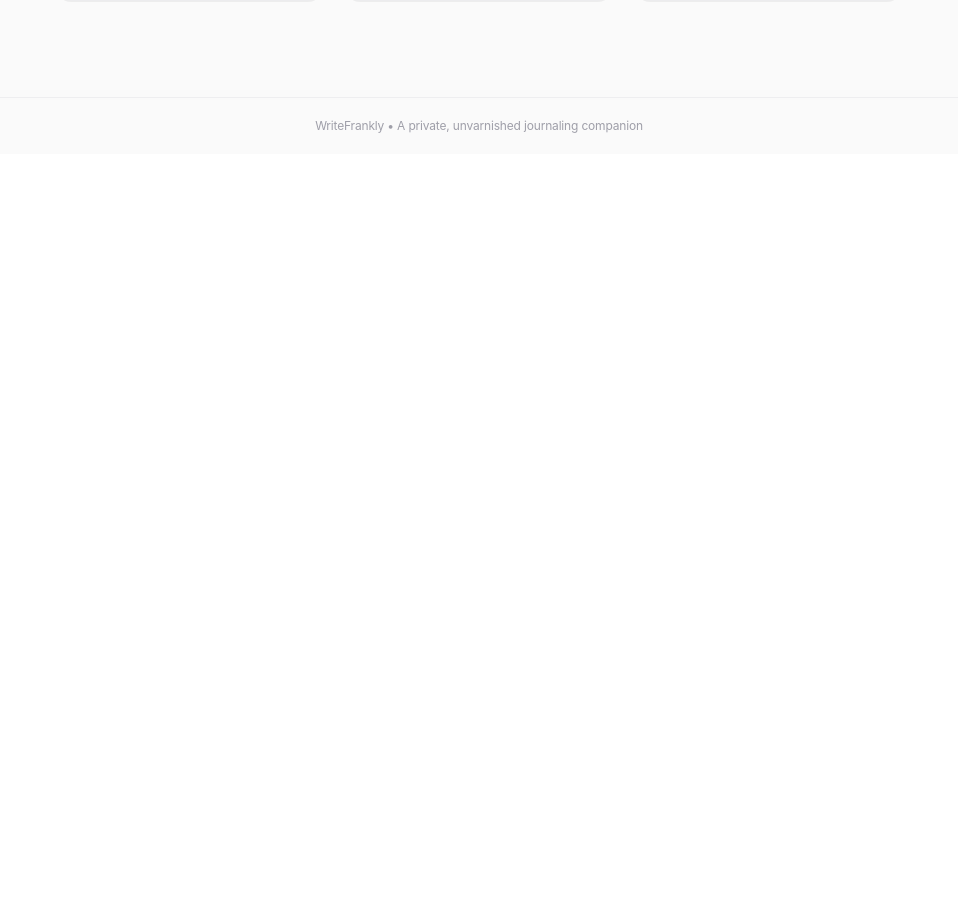
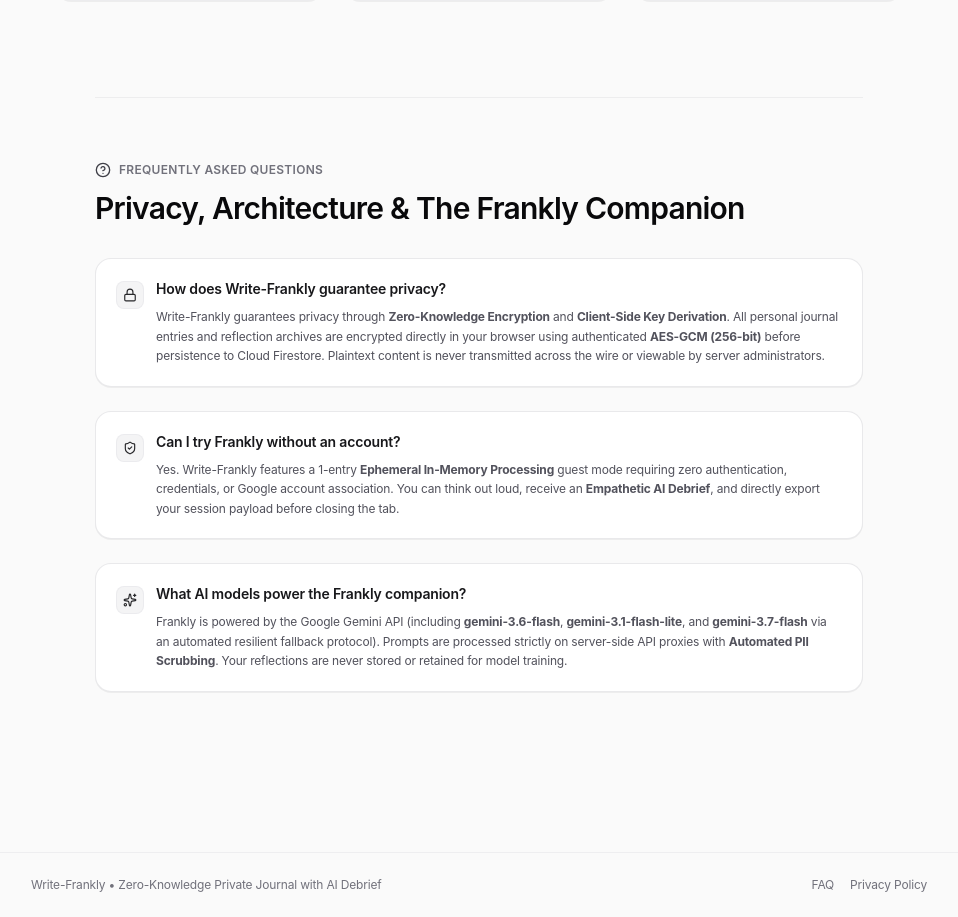
Before and after one commit to 4ranklyn/write-frankly, a Next.js app: page / in a window 1280 px wide. Shown: the part 811-1728 px from the top of the page, without its empty margins (161-1119 px from the left). Before the commit the page ends 965 px from the top, so only its background shows below. Built offline with nearby package versions, Linux system fonts and the light colour scheme; no server answers.

Commit message:
feat: enhance SEO and site discoverability
Update site metadata, add FAQ section to landing page, and implement robots.txt and sitemap.xml for improved search engine indexing and visibility.

```diff
--- a/app/layout.tsx
+++ b/app/layout.tsx
@@ -7,17 +7,36 @@
   maximumScale: 1,
   userScalable: false,
   viewportFit: 'cover',
-  themeColor: '#000000',
+  themeColor: '#0a0a0a',
 };
 
+const baseUrl = process.env.NEXT_PUBLIC_APP_URL || 'https://write-frankly.web.app';
+
 export const metadata: Metadata = {
-  title: 'Write Frankly — Private Journaling Companion',
-  description: 'A private, unvarnished journaling companion for thinking out loud without performance, filtering, or fear of consequence.',
-  applicationName: 'Frankly',
+  metadataBase: new URL(baseUrl),
+  title: 'Write-Frankly | Zero-Knowledge Private Journal with AI Debrief',
+  description: 'A privacy-first personal journal combining client-side zero-knowledge encryption with Frankly, an empathetic on-device AI debrief companion.',
+  applicationName: 'Write-Frankly',
+  authors: [{ name: 'Write-Frankly Team' }],
+  keywords: [
+    'zero-knowledge journal',
+    'private journal',
+    'AI debrief',
+    'AES-GCM encryption',
+    'client-side encryption',
+    'Frankly',
+    'empathetic AI companion',
+    'privacy first journal',
+    'PWA journal',
+    'secure reflection',
+  ],
+  alternates: {
+    canonical: '/',
+  },
   appleWebApp: {
     capable: true,
-    statusBarStyle: 'default',
-    title: 'Frankly',
+    statusBarStyle: 'black-translucent',
+    title: 'Write-Frankly',
   },
   formatDetection: {
     telephone: false,
@@ -34,21 +53,94 @@
     ],
   },
   openGraph: {
-    title: 'Write Frankly — Private Journaling Companion',
-    description: 'A private, unvarnished journaling companion for thinking out loud without performance, filtering, or fear of consequence.',
+    title: 'Write-Frankly | Zero-Knowledge Private Journal with AI Debrief',
+    description: 'A privacy-first personal journal combining client-side zero-knowledge encryption with Frankly, an empathetic on-device AI debrief companion.',
+    url: '/',
+    siteName: 'Write-Frankly',
+    locale: 'en_US',
     type: 'website',
+    images: [
+      {
+        url: '/icon-512.png',
+        width: 512,
+        height: 512,
+        alt: 'Write-Frankly Zero-Knowledge Private Journal',
+      },
+    ],
   },
   twitter: {
     card: 'summary_large_image',
-    title: 'Write Frankly — Private Journaling Companion',
-    description: 'A private, unvarnished journaling companion for thinking out loud without performance, filtering, or fear of consequence.',
+    title: 'Write-Frankly | Zero-Knowledge Private Journal with AI Debrief',
+    description: 'A privacy-first personal journal combining client-side zero-knowledge encryption with Frankly, an empathetic on-device AI debrief companion.',
+    images: ['/icon-512.png'],
   },
+};
+
+const jsonLdSchema = {
+  '@context': 'https://schema.org',
+  '@graph': [
+    {
+      '@type': 'SoftwareApplication',
+      name: 'Write-Frankly',
+      operatingSystem: 'Web, Progressive Web App (PWA)',
+      applicationCategory: 'LifestyleApplication, ProductivityApplication',
+      offers: {
+        '@type': 'Offer',
+        price: '0',
+        priceCurrency: 'USD',
+      },
+      description: 'End-to-end encrypted journal featuring an AI debrief companion.',
+      softwareVersion: '0.1.0',
+      featureList: [
+        'Client-side zero-knowledge key derivation',
+        'AES-GCM encrypted persistence',
+        'Empathetic AI debrief companion (Frankly)',
+        'Multi-turn reflection hub with Gemini fallback ladder',
+        'Ephemeral in-memory guest mode',
+      ],
+    },
+    {
+      '@type': 'FAQPage',
+      mainEntity: [
+        {
+          '@type': 'Question',
+          name: 'How does Write-Frankly guarantee privacy?',
+          acceptedAnswer: {
+            '@type': 'Answer',
+            text: 'Write-Frankly employs client-side zero-knowledge key derivation and authenticated AES-GCM encryption. Journal entries and personal reflections are encrypted directly on the client device before persistence to Firestore, ensuring plaintext is never stored or exposed to database administrators.',
+          },
+        },
+        {
+          '@type': 'Question',
+          name: 'Can I try Frankly without an account?',
+          acceptedAnswer: {
+            '@type': 'Answer',
+            text: 'Yes. Write-Frankly provides a private, 1-entry ephemeral guest mode requiring zero authentication or credential storage. You can freely reflect, debrief with Frankly, and export your session before exiting.',
+          },
+        },
+        {
+          '@type': 'Question',
+          name: 'What AI models power the Frankly companion?',
+          acceptedAnswer: {
+            '@type': 'Answer',
+            text: 'Frankly is powered by the Google Gemini API (gemini-3.6-flash, gemini-3.1-flash-lite, and gemini-3.7-flash resilient fallback ladders) executing server-side with strict PII-scrubbing and ephemeral in-memory debrief handling.',
+          },
+        },
+      ],
+    },
+  ],
 };
 
 export default function RootLayout({children}: {children: React.ReactNode}) {
   return (
     <html lang="en">
       <head>
+        <script
+          type="application/ld+json"
+          dangerouslySetInnerHTML={{
+            __html: JSON.stringify(jsonLdSchema),
+          }}
+        />
         <script
           dangerouslySetInnerHTML={{
             __html: `
--- /dev/null
+++ b/app/sitemap.ts
@@ -0,0 +1,21 @@
+import type { MetadataRoute } from 'next';
+
+export default function sitemap(): MetadataRoute.Sitemap {
+  const baseUrl = process.env.NEXT_PUBLIC_APP_URL || 'https://write-frankly.web.app';
+  const currentDate = new Date();
+
+  return [
+    {
+      url: baseUrl,
+      lastModified: currentDate,
+      changeFrequency: 'weekly',
+      priority: 1.0,
+    },
+    {
+      url: `${baseUrl}/privacy`,
+      lastModified: currentDate,
+      changeFrequency: 'monthly',
+      priority: 0.5,
+    },
+  ];
+}
--- a/components/LandingPage.tsx
+++ b/components/LandingPage.tsx
@@ -1,8 +1,9 @@
 'use client';
 
 import React from 'react';
+import Link from 'next/link';
 import { useAuth } from '@/context/AuthContext';
-import { Sparkles, ShieldCheck, Database, MessageSquareText } from 'lucide-react';
+import { Sparkles, ShieldCheck, Database, MessageSquareText, Lock, HelpCircle } from 'lucide-react';
 import { PWAInstallButton } from '@/components/PWAInstallButton';
 
 export function LandingPage() {
@@ -157,11 +158,84 @@
             </p>
           </div>
         </div>
+
+        {/* Semantic FAQ Section for AEO & GEO */}
+        <section id="faq" aria-labelledby="faq-heading" className="max-w-3xl mx-auto py-16 text-left border-t border-zinc-200/60 mt-16 sm:mt-24">
+          <div className="flex items-center space-x-2 mb-3">
+            <HelpCircle className="w-4 h-4 text-zinc-700" />
+            <span className="text-xs font-semibold tracking-wide uppercase text-zinc-500">
+              Frequently Asked Questions
+            </span>
+          </div>
+          <h2 id="faq-heading" className="text-2xl sm:text-3xl font-semibold tracking-tight text-zinc-950 mb-8">
+            Privacy, Architecture &amp; The Frankly Companion
+          </h2>
+
+          <div className="space-y-6">
+            <article id="faq-item-privacy" className="p-5 rounded-2xl bg-white border border-zinc-200/80 shadow-2xs">
+              <div className="flex items-start space-x-3">
+                <div className="w-7 h-7 rounded-lg bg-zinc-100 flex items-center justify-center text-zinc-800 shrink-0 mt-0.5 border border-zinc-200/50">
+                  <Lock className="w-3.5 h-3.5" />
+                </div>
+                <div>
+                  <h3 className="text-sm font-semibold text-zinc-900 mb-2">
+                    How does Write-Frankly guarantee privacy?
+                  </h3>
+                  <p className="text-xs text-zinc-600 leading-relaxed">
+                    Write-Frankly guarantees privacy through <strong>Zero-Knowledge Encryption</strong> and <strong>Client-Side Key Derivation</strong>. All personal journal entries and reflection archives are encrypted directly in your browser using authenticated <strong>AES-GCM (256-bit)</strong> before persistence to Cloud Firestore. Plaintext content is never transmitted across the wire or viewable by server administrators.
+                  </p>
+                </div>
+              </div>
+            </article>
+
+            <article id="faq-item-guest-mode" className="p-5 rounded-2xl bg-white border border-zinc-200/80 shadow-2xs">
+              <div className="flex items-start space-x-3">
+                <div className="w-7 h-7 rounded-lg bg-zinc-100 flex items-center justify-center text-zinc-800 shrink-0 mt-0.5 border border-zinc-200/50">
+                  <ShieldCheck className="w-3.5 h-3.5" />
+                </div>
+                <div>
+                  <h3 className="text-sm font-semibold text-zinc-900 mb-2">
+                    Can I try Frankly without an account?
+                  </h3>
+                  <p className="text-xs text-zinc-600 leading-relaxed">
+                    Yes. Write-Frankly features a 1-entry <strong>Ephemeral In-Memory Processing</strong> guest mode requiring zero authentication, credentials, or Google account association. You can think out loud, receive an <strong>Empathetic AI Debrief</strong>, and directly export your session payload before closing the tab.
+                  </p>
+                </div>
+              </div>
+            </article>
+
+            <article id="faq-item-ai-models" className="p-5 rounded-2xl bg-white border border-zinc-200/80 shadow-2xs">
+              <div className="flex items-start space-x-3">
+                <div className="w-7 h-7 rounded-lg bg-zinc-100 flex items-center justify-center text-zinc-800 shrink-0 mt-0.5 border border-zinc-200/50">
+                  <Sparkles className="w-3.5 h-3.5" />
+                </div>
+                <div>
+                  <h3 className="text-sm font-semibold text-zinc-900 mb-2">
+                    What AI models power the Frankly companion?
+                  </h3>
+                  <p className="text-xs text-zinc-600 leading-relaxed">
+                    Frankly is powered by the Google Gemini API (including <strong>gemini-3.6-flash</strong>, <strong>gemini-3.1-flash-lite</strong>, and <strong>gemini-3.7-flash</strong> via an automated resilient fallback protocol). Prompts are processed strictly on server-side API proxies with <strong>Automated PII Scrubbing</strong>. Your reflections are never stored or retained for model training.
+                  </p>
+                </div>
+              </div>
+            </article>
+          </div>
+        </section>
       </main>
 
       {/* Footer */}
-      <footer className="border-t border-zinc-200/50 py-5 text-center text-xs text-zinc-400">
-        <p>WriteFrankly &bull; A private, unvarnished journaling companion</p>
+      <footer className="border-t border-zinc-200/50 py-6 px-6 text-center text-xs text-zinc-500">
+        <div className="max-w-4xl mx-auto flex flex-col sm:flex-row items-center justify-between gap-3">
+          <p id="footer-tagline">Write-Frankly &bull; Zero-Knowledge Private Journal with AI Debrief</p>
+          <div className="flex items-center space-x-4 text-xs text-zinc-500">
+            <a href="#faq" className="hover:text-zinc-900 transition-colors">
+              FAQ
+            </a>
+            <Link href="/privacy" className="hover:text-zinc-900 transition-colors">
+              Privacy Policy
+            </Link>
+          </div>
+        </div>
       </footer>
     </div>
   );
--- a/metadata.json
+++ b/metadata.json
@@ -1,6 +1,6 @@
 {
   "name": "Write Frankly",
-  "description": "A private, unvarnished journaling companion for thinking out loud without performance, filtering, or fear of consequence.",
+  "description": "A privacy-first personal journal combining client-side zero-knowledge encryption with Frankly, an empathetic on-device AI debrief companion.",
   "requestFramePermissions": [
     "geolocation"
   ],
```
Also changed, not shown: app/robots.ts (added, +23 -0 lines).
